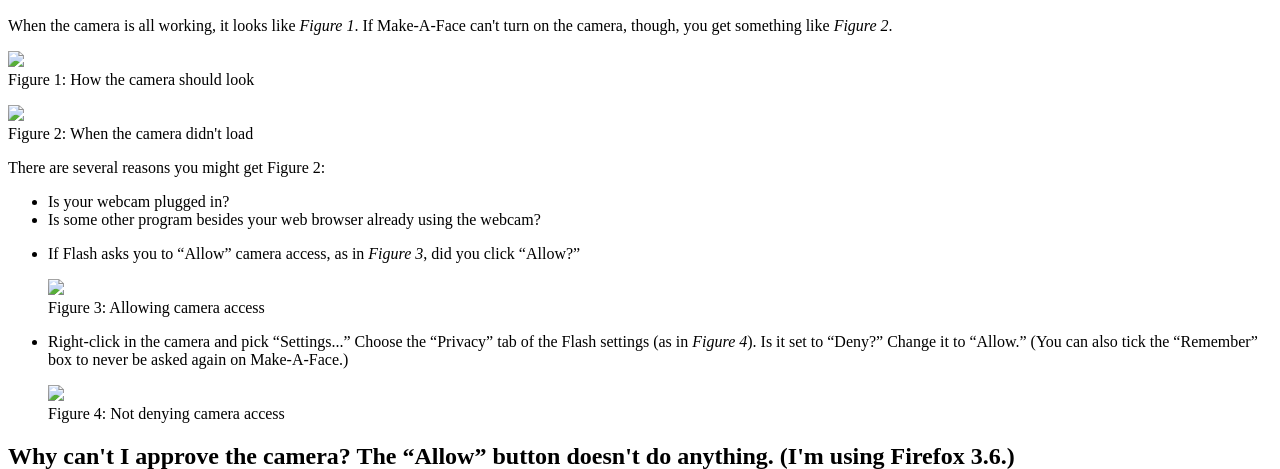
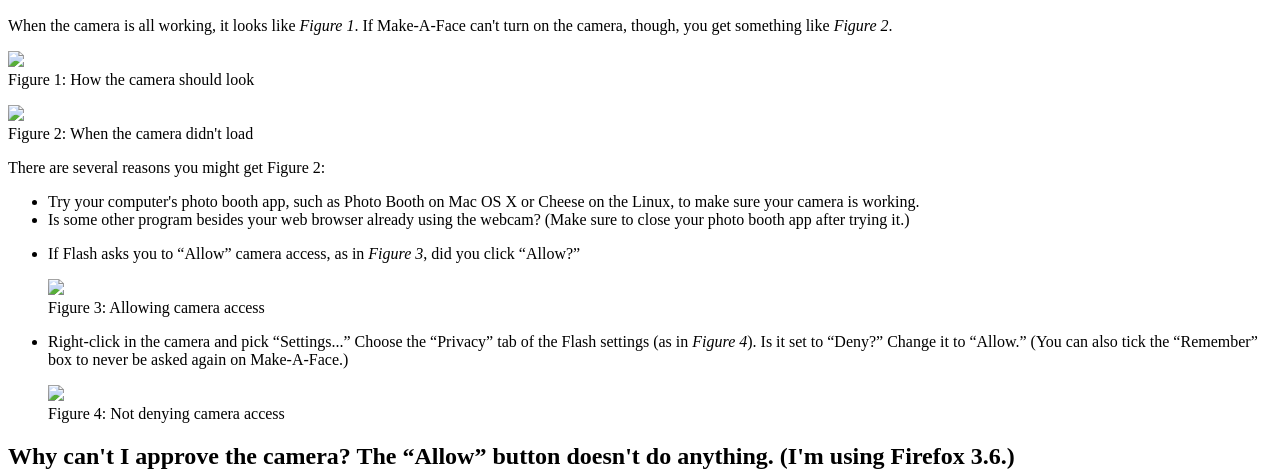
Before and after one commit to markpasc/make-a-face, a Django app: template makeaface/makeaface/templates/makeaface/faq.html in a window 1280 px wide. Shown: the part 209-678 px from the top of the page. Run offline with Django 3.2, Linux system fonts and the light colour scheme; the template is opened without the code that fills it, so the values that code supplies are empty.

Commit message:
Reword these faqs

```diff
--- a/makeaface/makeaface/templates/makeaface/faq.html
+++ b/makeaface/makeaface/templates/makeaface/faq.html
@@ -26,8 +26,8 @@
 <p>There are several reasons you might get Figure 2:</p>
 
 <ul>
-    <li>Is your webcam plugged in?</li>
-    <li>Is some other program besides your web browser already using the webcam?</li>
+    <li>Try your computer's photo booth app, such as Photo Booth on Mac OS X or Cheese on the Linux, to make sure your camera is working.</li>
+    <li>Is some other program besides your web browser already using the webcam? (Make sure to close your photo booth app after trying it.)</li>
     <li>
         <p>If Flash asks you to “Allow” camera access, as in <em>Figure 3</em>, did you click “Allow?”</p>
         <p class="figure"><img src="{% url static path="makeaface/faq/figure-3.jpg" %}"><br>Figure 3: Allowing camera access</p>
```
